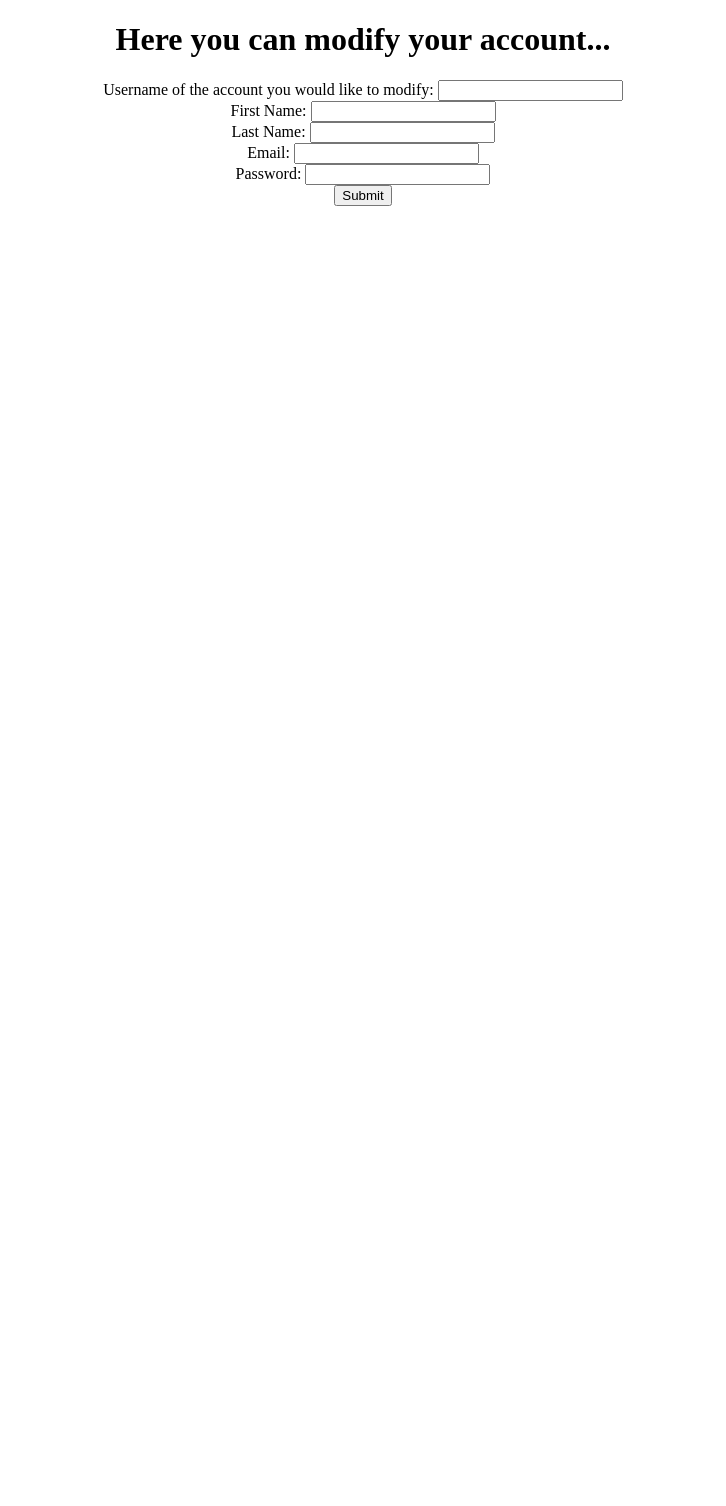
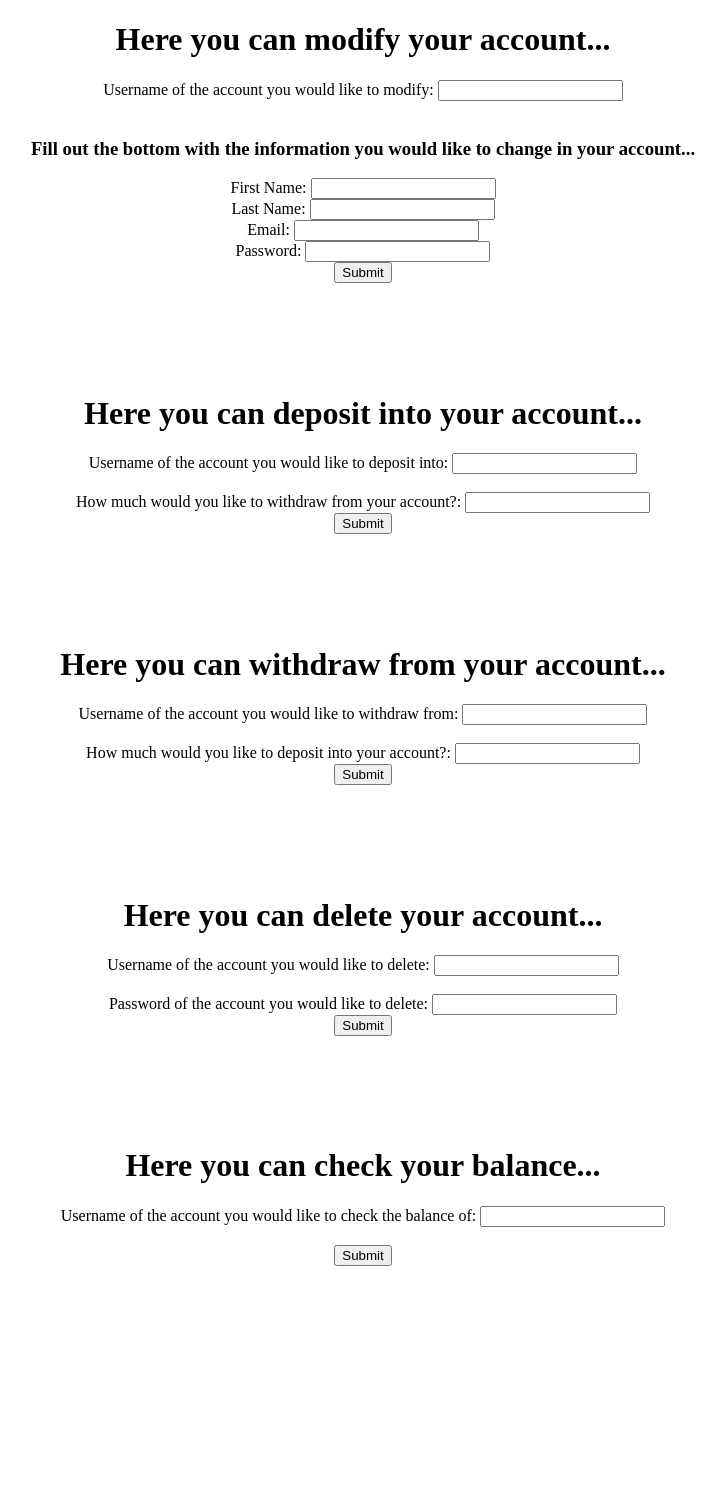
Before and after one commit to MehmetBisen/elite102bankproject, a Flask app: page /account in a window 1280 px wide. Shown: the top 1506 px of the page, without its empty margins (277-1003 px from the left). Before the commit the page ends 206 px from the top, so only its background shows below. Run offline with Flask 3, Linux system fonts and the light colour scheme.

Commit message:
everything updated with no errors besides the check_balance function

```diff
--- a/main.py
+++ b/main.py
@@ -1,5 +1,6 @@
 from flask import Flask, render_template, request
 import mysql.connector
+from flask import send_file
 #from forms import SignUpForm
 
 app = Flask('app')
@@ -10,11 +11,6 @@ def welcome():
         'welcome.html'
     )
 
-@app.route('/form')
-def form():
-  return render_template(
-    'form.html'
-  )
 
 @app.route('/signup', methods = ['GET', 'POST'])
 def signup():
@@ -52,9 +48,19 @@ def menu():
 
 @app.route('/account', methods = ['GET', 'POST'])
 def account():
-  print(request.args, "firstName" in request.args)
+  print(request.args, "firstName" in request.args, "newB" in request.args, "removedB" in request.args, "password" in request.args, "check_userName" in request.args)
+  if "newB" in request.args:
+    deposit(request.args.get("userName"), request.args.get("newB"))
   if "firstName" in request.args:
     modify_account(request.args.get("username"), request.args.get("firstName"), request.args.get("lastName"), request.args.get("email"), request.args.get("password"))
+  if "removedB" in request.args:
+    withdraw(request.args.get("userName"), request.args.get("removedB"))
+  if "password" in request.args:
+    delete_account(request.args.get("userName"), request.args.get("password"))
+  if "check_userName" in request.args:
+    check_balance(request.args.get("check_userName"))
+
+
 
   return render_template(
     'account.html'
@@ -65,21 +71,85 @@ def account():
 
 
 
+def check_balance(check_userName):
+  connection = mysql.connector.connect(user="root", database="quickbanking", password="Hikmet1q.")
+  connection.autocommit = True
+  cursor = connection.cursor()
+
+  check_bal = f"""SELECT balance FROM account WHERE userName = '{check_userName}';"""
+
+  cursor.execute(check_bal)
+
+  bal = cursor.fetchone()
+
+
+  connection.commit()
+  cursor.close()
+  connection.close()
+
+
+
+
+
+
+
+def delete_account(userName, password):
+  connection = mysql.connector.connect(user="root", database="quickbanking", password="Hikmet1q.")
+  connection.autocommit = True
+  cursor = connection.cursor()
+
+  delete = f"""DELETE FROM account WHERE userName = '{userName}' and password = '{password}';"""
+
+  cursor.execute(delete)
+
+  connection.commit()
+  cursor.close()
+  connection.close()
+
+
+
+def withdraw(userName, removedB):
+  connection = mysql.connector.connect(user="root", database="quickbanking", password="Hikmet1q.")
+  connection.autocommit = True
+  cursor = connection.cursor()
+
+  withdraw = f"""UPDATE account SET balance = balance - {removedB} WHERE userName = '{userName}';"""
+
+  cursor.execute(withdraw)
+
+  connection.commit()
+  cursor.close()
+  connection.close()
+
+
+
+def deposit(userName, newB):
+  connection = mysql.connector.connect(user="root", database="quickbanking", password="Hikmet1q.")
+  connection.autocommit = True
+  cursor = connection.cursor()
+
+  deposit = f"""UPDATE account SET balance = balance + {newB} WHERE userName = '{userName}';"""
+
+  cursor.execute(deposit)
+
+  connection.commit()
+  cursor.close()
+  connection.close()
+
+
+
 def modify_account(username, firstName, lastName, email, password):
-    if firstName and lastName and email and password: # check if all values are not empty or None
-        connection = mysql.connector.connect(user="root", database="quickbanking", password="Hikmet1q.")
-        connection.autocommit = True
-        cursor = connection.cursor()
+  connection = mysql.connector.connect(user="root", database="quickbanking", password="Hikmet1q.")
+  connection.autocommit = True
+  cursor = connection.cursor()
 
-        modify = (f"""UPDATE account SET firstName = '{firstName}', lastName = '{lastName}', email = '{email}', password = '{password}' WHERE username = '{username}'""")
+  modify = (f"""UPDATE account SET firstName = '{firstName}', lastName = '{lastName}', email = '{email}', password = '{password}' WHERE username = '{username}'""")
 
-        cursor.execute(modify)
+  cursor.execute(modify)
 
-        connection.commit()
-        cursor.close()
-        connection.close()
-    else:
-        print("Error: One or more values are empty or None.")
+  connection.commit()
+  cursor.close()
+  connection.close()
 
 
 
@@ -113,5 +183,16 @@ def sign_up(firstName, lastName, username, email, password,  balance):
   cursor.close()
   connection.close()
 
+
+
+
+
+
+
+
+
+
+
+
 if __name__ == "__main__":
     app.run(host='0.0.0.0', port=8080)
--- a/templates/account.html
+++ b/templates/account.html
@@ -6,31 +6,134 @@
     </head>
     <body>
       <h1>Here you can modify your account...</h1>
-      <form id = "modify_account">
+      <form id = "modify_account" action="/account">
             <div>
               <label for="username">Username of the account you would like to modify: </label>
               <input type="text" id="username" name="username" required>
             </div>
+            <br>
+            <h3>Fill out the bottom with the information you would like to change in your account...</h3>
             <div>
-              <label for="first-name">First Name:</label>
+              <label for="first-name">First Name: </label>
               <input type="text" id="firstName" name="firstName" required>
             </div>
             <div>
-              <label for="last-name">Last Name:</label>
+              <label for="last-name">Last Name: </label>
               <input type="text" id="lastName" name="lastName" required>
             </div>
             <div>
-              <label for="email">Email:</label>
+              <label for="email">Email: </label>
               <input type="email" id="email" name="email" required>
             </div>
             <div>
-              <label for="password">Password:</label>
+              <label for="password">Password: </label>
               <input type="text" id="password" name="password" required>
             </div>
           <button type="submit">Submit</button>
       </form>
+      <br>
+      <br>
+      <br>
+      <br>
+      <br>
+      <h1>
+        Here you can deposit into your account...
+      </h1>
 
 
+
+      <form id="deposit" action="/account">
+          <div>
+            <label for="userName">Username of the account you would like to deposit into: </label>
+            <input type="text" id="userName" name="userName" required>
+          </div>
+          <br>
+          <div>
+            <label for="newB">How much would you like to withdraw from your account?: </label>
+            <input type="number" id="newB" name="newB" required>
+          </div>
+        <button type="submit">Submit</button>
+      </form>
+      <br>
+      <br>
+      <br>
+      <br>
+      <br>
+      <h1>
+        Here you can withdraw from your account...
+      </h1>
+
+
+
+      <form id="withdraw" action="/account">
+          <div>
+            <label for="userName">Username of the account you would like to withdraw from: </label>
+            <input type="text" id="userName" name="userName" required>
+          </div>
+          <br>
+          <div>
+            <label for="removedB">How much would you like to deposit into your account?: </label>
+            <input type="number" id="removedB" name="removedB" required>
+          </div>
+        <button type="submit">Submit</button>
+      </form>
+      <br>
+      <br>
+      <br>
+      <br>
+      <br>
+      <h1>
+        Here you can delete your account...
+      </h1>
+
+
+      <form id="delete_account" action="/account">
+          <div>
+            <label for="userName">Username of the account you would like to delete: </label>
+            <input type="text" id="userName" name="userName" required>
+          </div>
+          <br>
+          <div>
+            <label for="password">Password of the account you would like to delete: </label>
+            <input type="text" id="password" name="password" required>
+          </div>
+        <button type="submit">Submit</button>
+      </form>
+
+      <br>
+      <br>
+      <br>
+      <br>
+      <br>
+      <h1>
+        Here you can check your balance...
+      </h1>
+
+      <form id="check_balance" action="/account">
+          <div>
+            <label for="check_userName">Username of the account you would like to check the balance of: </label>
+            <input type="text" id="check_userName" name="check_userName" required>
+          </div>
+          <br>
+        <button type="submit">Submit</button>
+      </form>
+
+
+    <br>
+    <br>
+    <br>
+    <br>
+    <br>
+    <br>
+    <br>
+    <br>
+    <br>
+    <br>
+    <br>
+    <br>
+    <br>
+    <br>
+    <br>
 
 
 
@@ -38,8 +141,5 @@
 
     </body>
 
-
-
-
   </center>
 </html>
--- a/templates/signup.html
+++ b/templates/signup.html
@@ -45,7 +45,7 @@
                 </div>
                 <button type="submit">Submit</button>
             </form>
-            <button onclick="QB()">  Click to Go to the Home Page</button>
+            <button onclick="window.location.href='/'">Click to Go to the Home Page</button>
     </center>
       </div>
   </center>
```
Also changed, not shown: templates/form.html (deleted, +0 -40 lines), test.py (deleted, +0 -31 lines).
